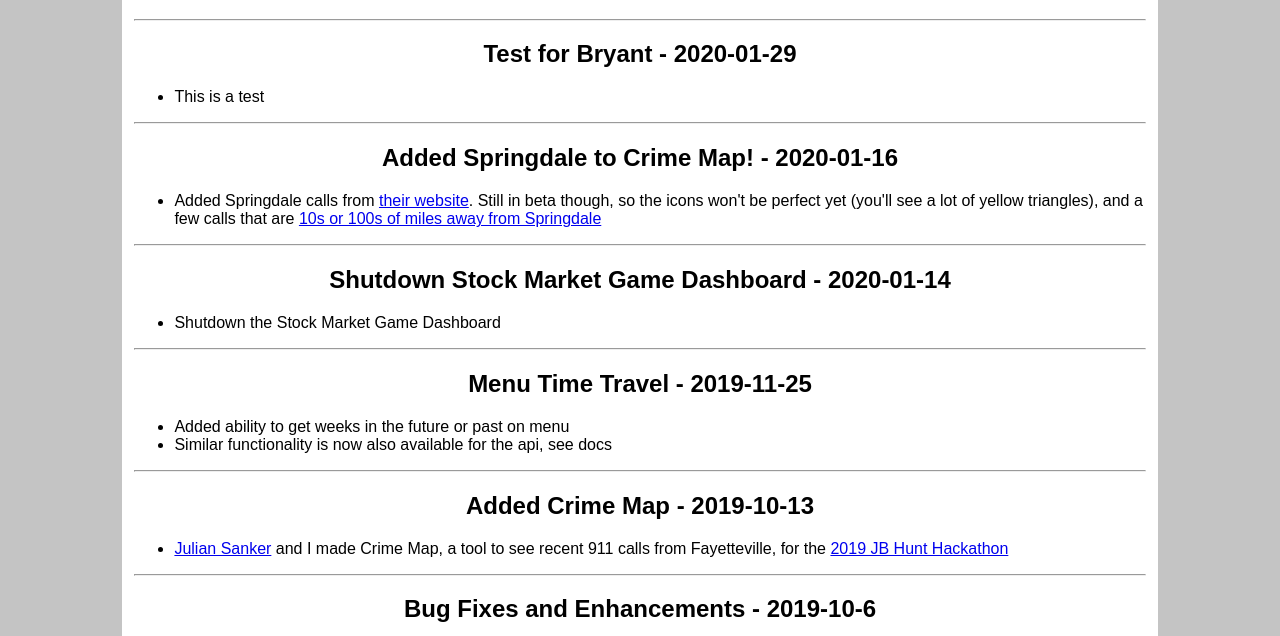
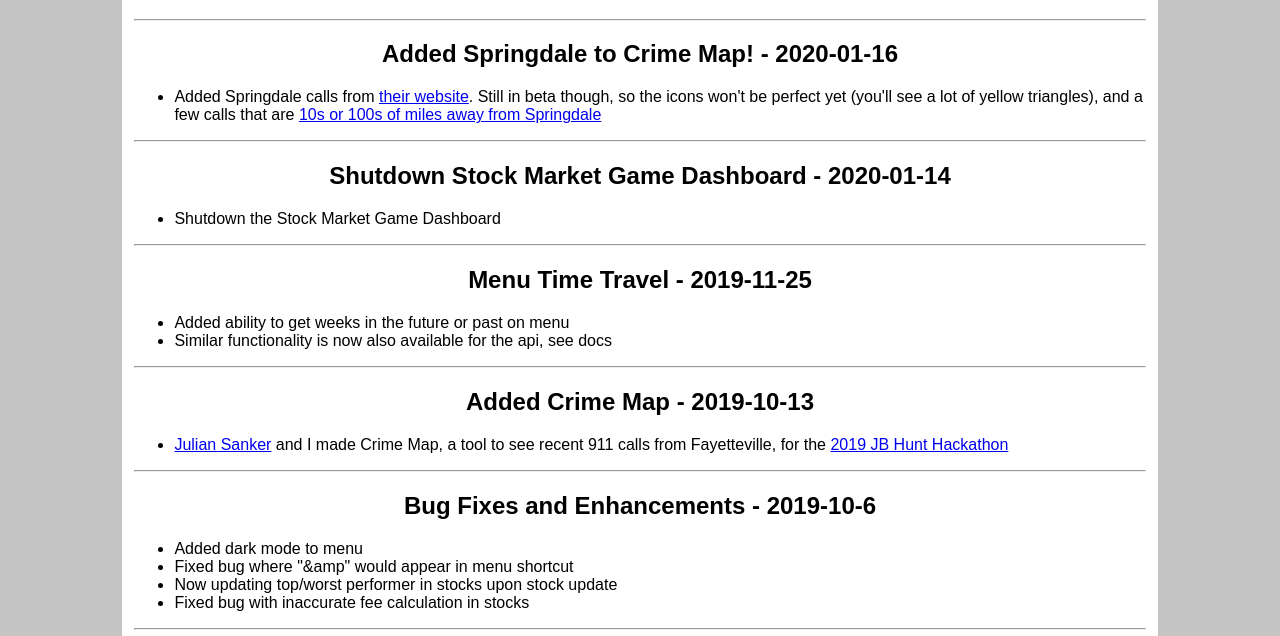
Before and after one commit to lkellar/website, a plain HTML site: page changelog/index.html in a window 1280 px wide. Shown: the part 164-800 px from the top of the page. Drawn offline with Linux system fonts and the light colour scheme.

Commit message:
Revert "updated changelog - 2020-01-29"
This reverts commit 48b1d36758fefe9d3d425d1823c279aafeafcf8c.

```diff
--- a/changelog/index.html
+++ b/changelog/index.html
@@ -16,14 +16,6 @@
 </nav>
 <main>
     <h1>Changelog</h1>
-<hr>
-<article>
-<h2>Test for Bryant - 2020-01-29</h2>
-<ul>
-<li>This is a test</li>
-</ul>
-</article>
-
 <hr>
 <article>
 <h2>Added Springdale to Crime Map! - 2020-01-16</h2>
```
